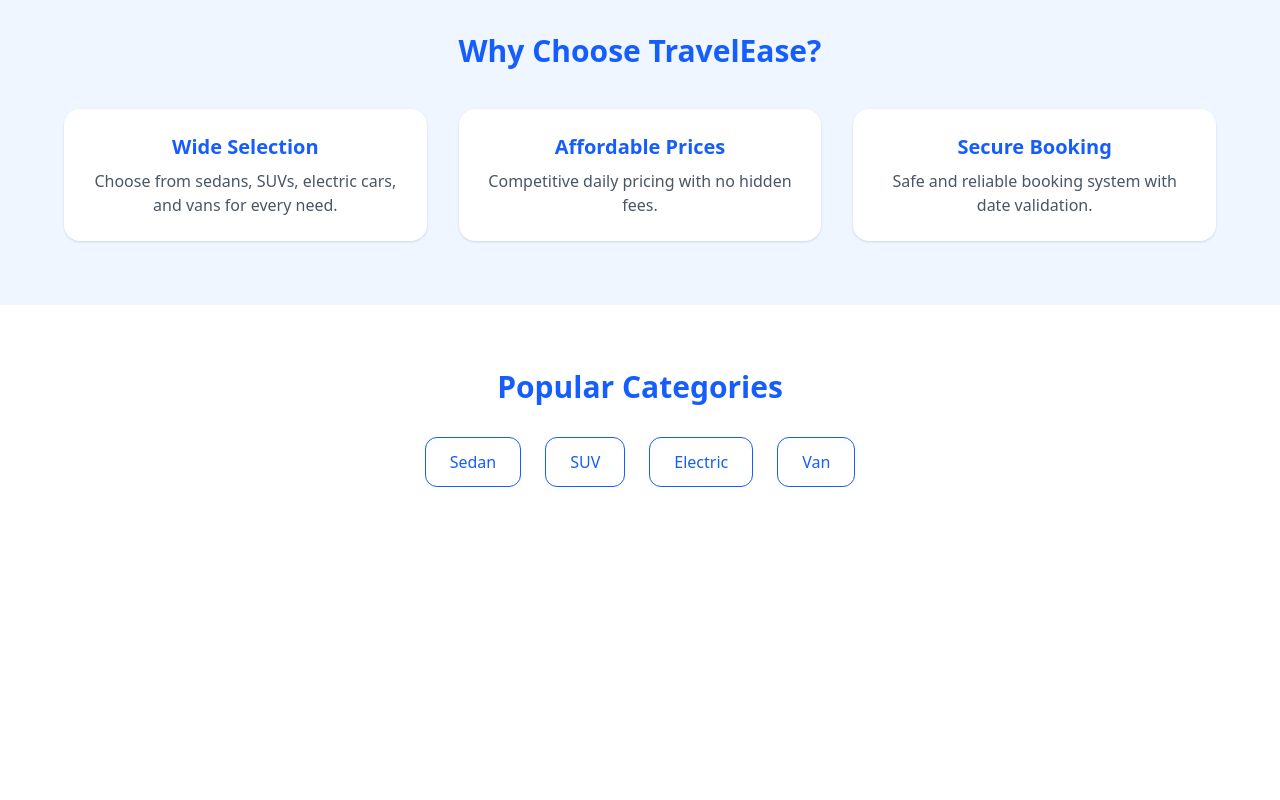
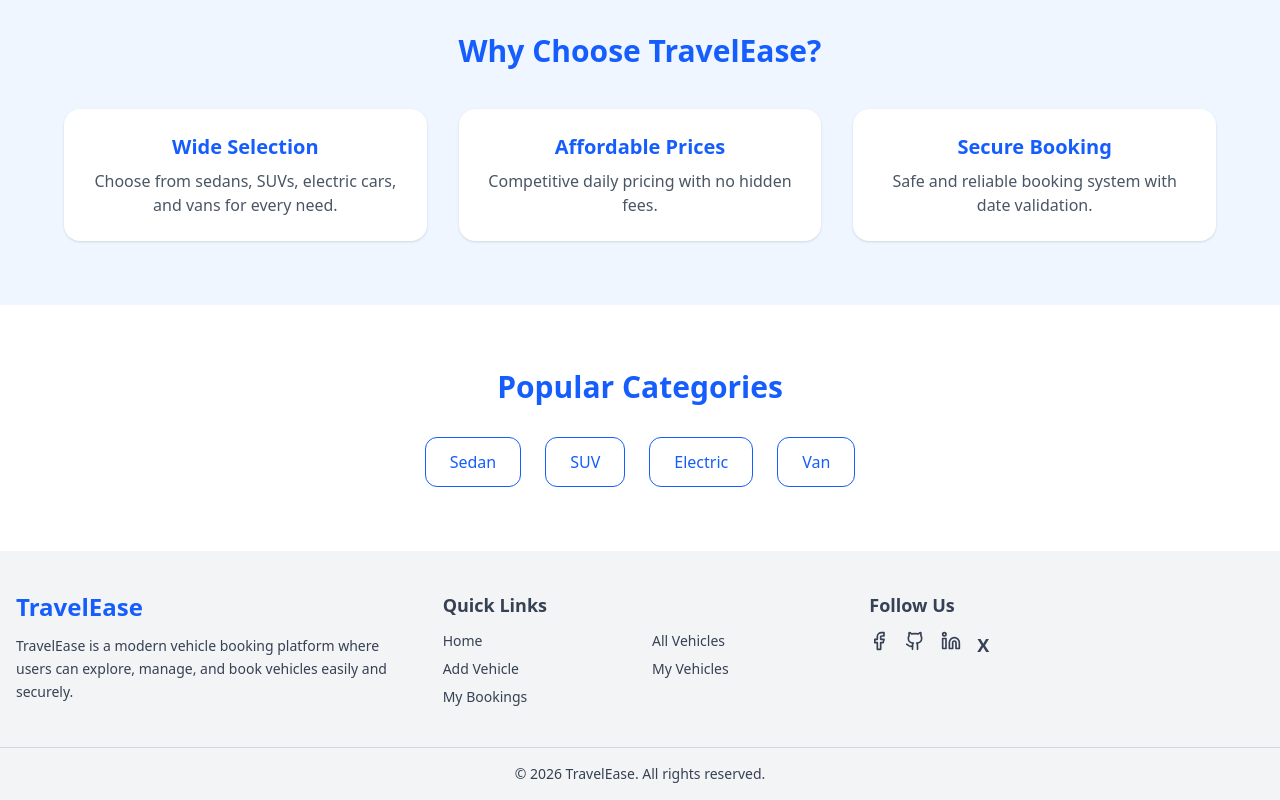
Before and after one commit to shakhawat71/TravelEase-Client, a React (Vite) app: page / in a window 1280 px wide. Shown: the part 820-1620 px from the top of the page. Before the commit the page ends 1371 px from the top, so only its background shows below. Built offline with nearby package versions, Linux system fonts and the light colour scheme; no server answers.

Commit message:
completed footer following the requirement

```diff
--- a/src/components/Footer.jsx
+++ b/src/components/Footer.jsx
@@ -0,0 +1,122 @@
+import { Link } from "react-router-dom";
+import { Facebook, Github, Linkedin } from "lucide-react";
+
+export default function Footer() {
+
+  // eslint-disable-next-line no-unused-vars
+  const handleScrollTop = () => {
+    window.scrollTo({
+      top: 0,
+      behavior: "smooth",
+    });
+  };
+
+  return (
+    <footer className="bg-gray-100 dark:bg-gray-900 text-gray-700 dark:text-gray-300 transition-colors duration-300">
+      <div className="max-w-7xl mx-auto px-4 py-10 grid grid-cols-1 md:grid-cols-3 gap-8">
+
+        {/* Website Info */}
+        <div>
+          <h2 className="text-2xl font-bold text-blue-600 mb-3">
+            TravelEase
+          </h2>
+          <p className="text-sm leading-relaxed">
+            TravelEase is a modern vehicle booking platform where users can
+            explore, manage, and book vehicles easily and securely.
+          </p>
+        </div>
+
+        {/* Quick Links */}
+        {/* Quick Links */}
+        <div>
+            <h3 className="font-semibold text-lg mb-3">Quick Links</h3>
+
+            <ul className="grid grid-cols-2 gap-y-2 gap-x-6 text-sm">
+
+                <li>
+                <Link
+                    to="/"
+                    onClick={() => window.scrollTo({ top: 0, behavior: "smooth" })}
+                    className="hover:text-blue-600 transition"
+                >
+                    Home
+                </Link>
+                </li>
+
+                <li>
+                <Link
+                    to="/allVehicles"
+                    onClick={() => window.scrollTo({ top: 0, behavior: "smooth" })}
+                    className="hover:text-blue-600 transition"
+                >
+                    All Vehicles
+                </Link>
+                </li>
+
+                <li>
+                <Link
+                    to="/addVehicle"
+                    onClick={() => window.scrollTo({ top: 0, behavior: "smooth" })}
+                    className="hover:text-blue-600 transition"
+                >
+                    Add Vehicle
+                </Link>
+                </li>
+
+                <li>
+                <Link
+                    to="/myVehicle"
+                    onClick={() => window.scrollTo({ top: 0, behavior: "smooth" })}
+                    className="hover:text-blue-600 transition"
+                >
+                    My Vehicles
+                </Link>
+                </li>
+
+                <li>
+                <Link
+                    to="/myBookings"
+                    onClick={() => window.scrollTo({ top: 0, behavior: "smooth" })}
+                    className="hover:text-blue-600 transition"
+                >
+                    My Bookings
+                </Link>
+                </li>
+
+            </ul>
+        </div>
+
+
+        {/* Social Links */}
+        <div>
+          <h3 className="font-semibold text-lg mb-3">Follow Us</h3>
+          <div className="flex gap-4">
+
+            <a href="https://facebook.com" target="_blank" rel="noreferrer" className="hover:text-blue-600 transition">
+              <Facebook size={20} />
+            </a>
+
+            <a href="https://github.com" target="_blank" rel="noreferrer" className="hover:text-blue-600 transition">
+              <Github size={20} />
+            </a>
+
+            <a href="https://linkedin.com" target="_blank" rel="noreferrer" className="hover:text-blue-600 transition">
+              <Linkedin size={20} />
+            </a>
+
+            {/* X logo */}
+            <a href="https://x.com" target="_blank" rel="noreferrer" className="hover:text-blue-600 transition font-bold text-lg">
+              X
+            </a>
+
+          </div>
+        </div>
+      </div>
+
+      {/* Bottom */}
+      <div className="border-t border-gray-300 dark:border-gray-700 text-center py-4 text-sm">
+        © {new Date().getFullYear()} TravelEase. All rights reserved.
+      </div>
+    </footer>
+  );
+}
--- a/src/layouts/MainLayout.jsx
+++ b/src/layouts/MainLayout.jsx
@@ -1,6 +1,6 @@
 import { Outlet } from "react-router-dom";
 import Navbar from "../components/Navbar";
-// import Footer from "../components/Footer"; // if you have footer
+import Footer from "../components/Footer"; // if you have footer
 
 export default function MainLayout() {
   return (
@@ -8,7 +8,7 @@
 
       <Navbar />
       <Outlet />
-      {/* <Footer /> */}
+      <Footer />
     </div>
   );
 }
```
